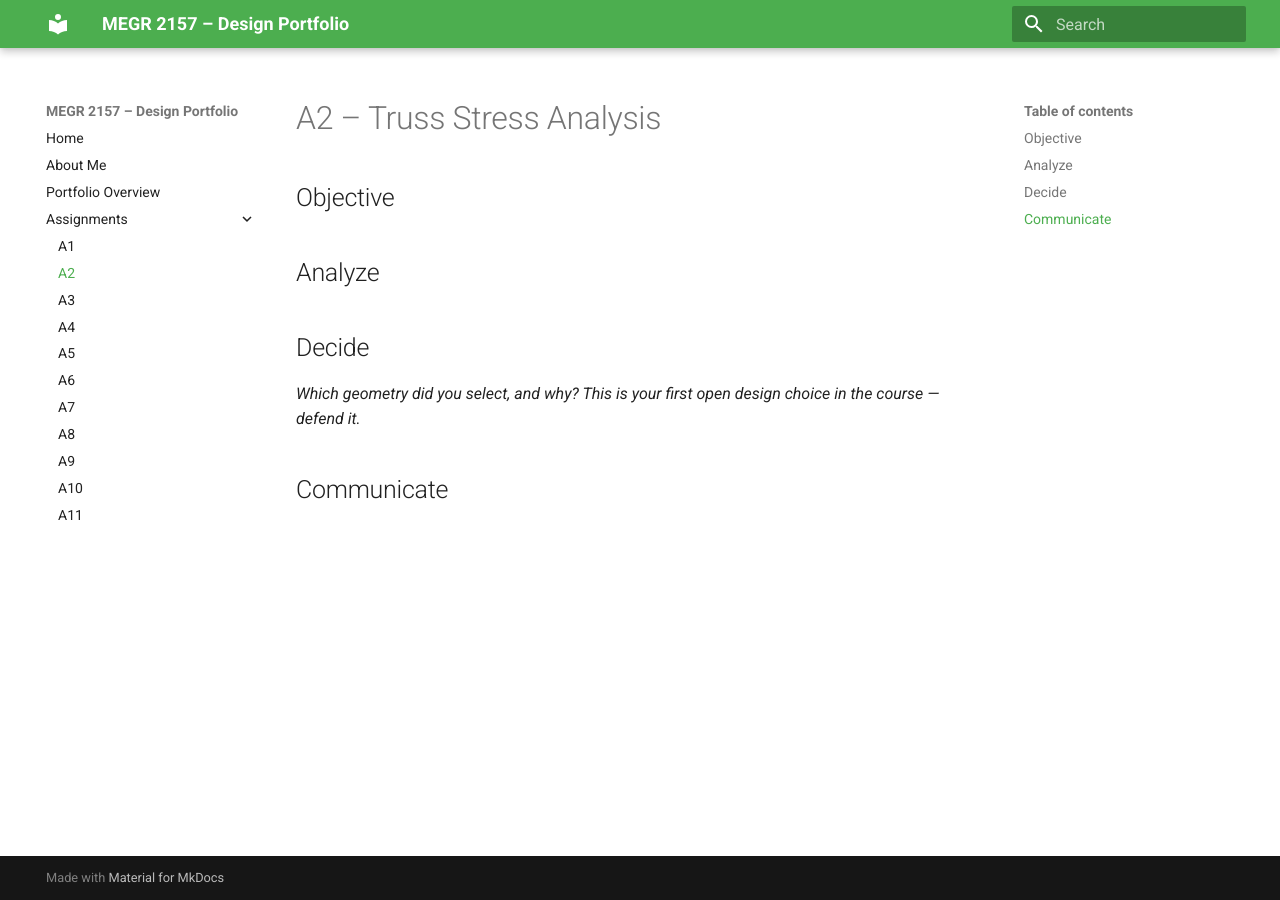
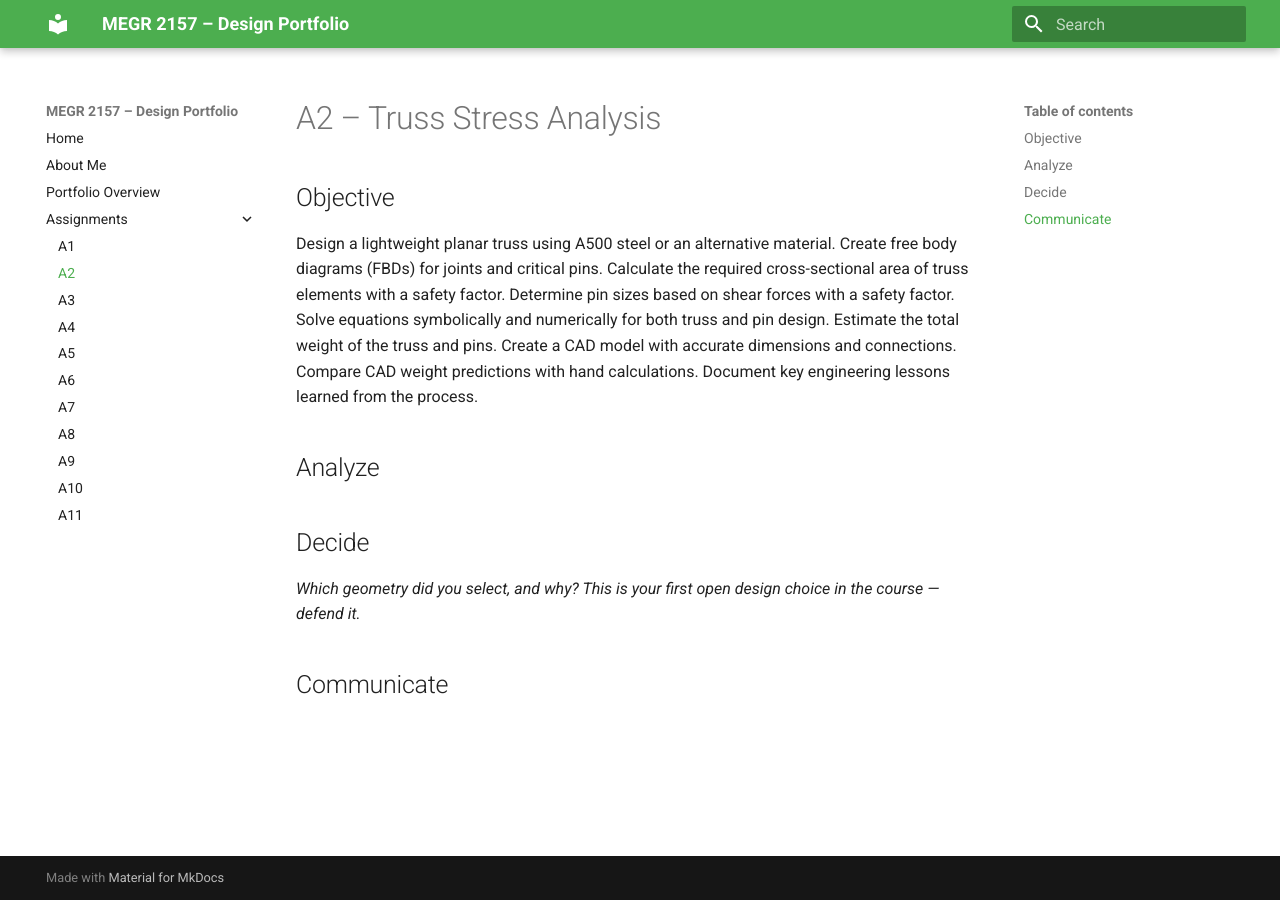
Before and after one commit to roncellis/Roncellis-megr2157-portfolio, an MkDocs documentation site: the page built from docs/assignments/A02/index.md, in a window 1280 px wide. Built offline with MkDocs 1.6.1 and Material for MkDocs 9.7.7, drawn with Linux system fonts in a browser that asks for light colours.

Commit message:
Expand A2 assignment objectives in index.md
Added detailed objectives for the A2 assignment including design, calculations, and documentation requirements.

```diff
--- a/docs/assignments/A02/index.md
+++ b/docs/assignments/A02/index.md
@@ -2,6 +2,15 @@
 
 ## Objective
 
+Design a lightweight planar truss using A500 steel or an alternative material.
+Create free body diagrams (FBDs) for joints and critical pins.
+Calculate the required cross-sectional area of truss elements with a safety factor.
+Determine pin sizes based on shear forces with a safety factor.
+Solve equations symbolically and numerically for both truss and pin design.
+Estimate the total weight of the truss and pins.
+Create a CAD model with accurate dimensions and connections.
+Compare CAD weight predictions with hand calculations.
+Document key engineering lessons learned from the process.
 
 ## Analyze
 
```
